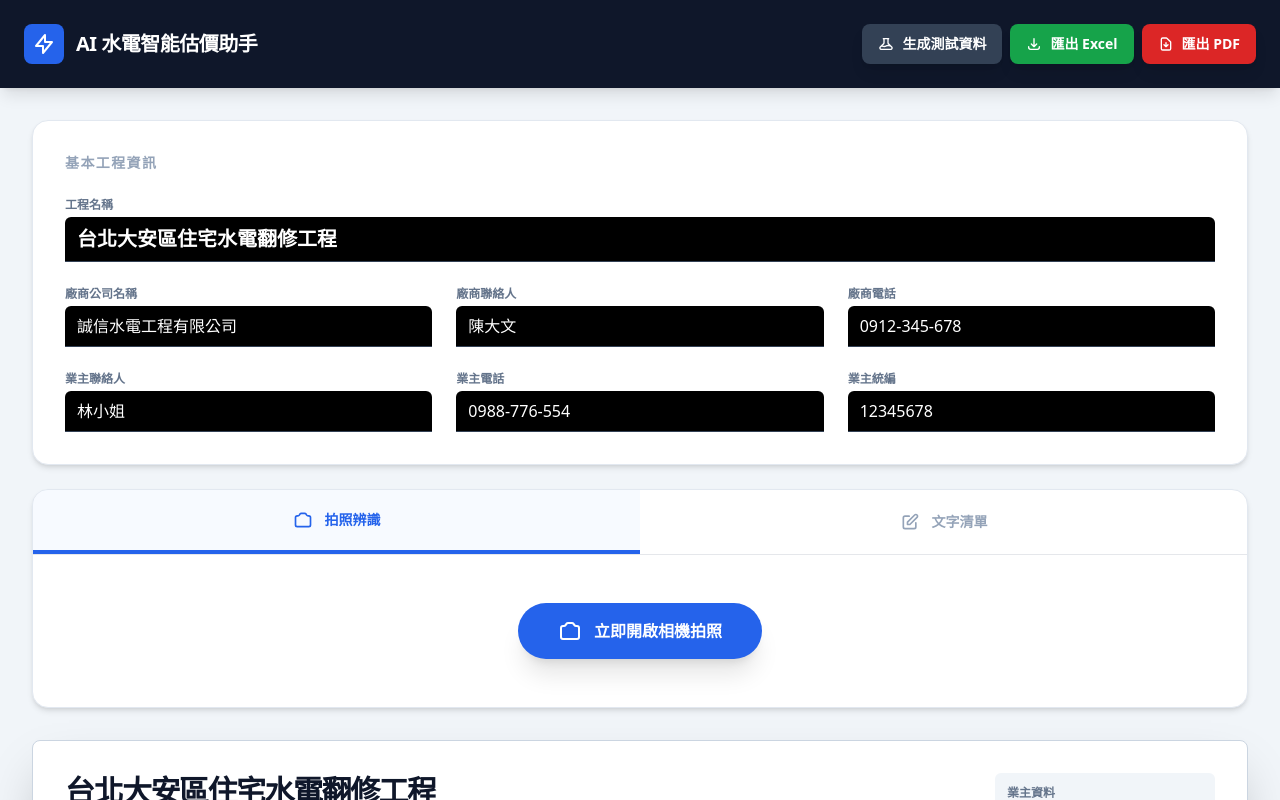
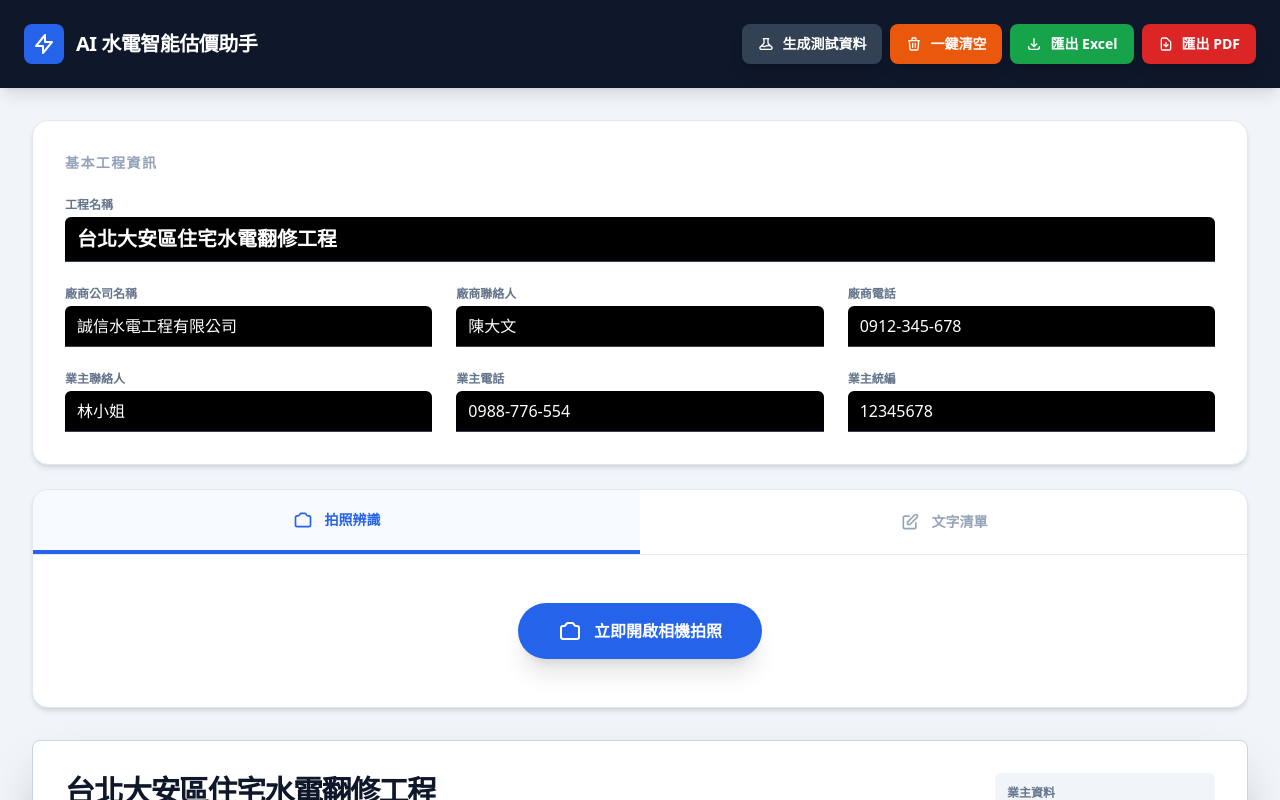
Before and after one commit to loyu3c/water-helper, a React (Vite) app: page / in a window 1280 px wide. Both pictures are taken after a click on the button "生成測試資料". Shown: the top 800 px of the page. Built offline with nearby package versions, Linux system fonts and the light colour scheme; no server answers.

Commit message:
feat: add clear all data button

```diff
--- a/App.tsx
+++ b/App.tsx
@@ -123,6 +123,16 @@ const App: React.FC = () => {
       { title: '特力屋水電材料', uri: 'https://www.trplus.com.tw/' },
       { title: '水電材料行行情參考', uri: 'https://www.google.com/search?q=水電材料報價' }
     ]);
+  };
+
+  const clearAllData = () => {
+    if (items.length === 0) return;
+    if (window.confirm('確定要清空所有估價項目嗎？\n此動作無法復原。')) {
+      setItems([]);
+      setSources([]);
+      setError(null);
+      setPreviewImage(null);
+    }
   };
 
   const handleFileUpload = async (event: React.ChangeEvent<HTMLInputElement>) => {
@@ -302,6 +312,14 @@ const App: React.FC = () => {
               生成測試資料
             </button>
             {items.length > 0 && (
+              <button onClick={clearAllData} className="bg-orange-600 hover:bg-orange-700 text-white px-4 py-2.5 rounded-lg flex items-center gap-2 text-sm font-bold shadow-lg transition-all active:scale-95">
+                <svg xmlns="http://www.w3.org/2000/svg" className="h-4 w-4" fill="none" viewBox="0 0 24 24" stroke="currentColor">
+                  <path strokeLinecap="round" strokeLinejoin="round" strokeWidth={2} d="M19 7l-.867 12.142A2 2 0 0116.138 21H7.862a2 2 0 01-1.995-1.858L5 7m5 4v6m4-6v6m1-10V4a1 1 0 00-1-1h-4a1 1 0 00-1 1v3M4 7h16" />
+                </svg>
+                一鍵清空
+              </button>
+            )}
+            {items.length > 0 && (
               <>
                 <button onClick={exportToExcel} className="bg-green-600 hover:bg-green-700 text-white px-4 py-2.5 rounded-lg flex items-center gap-2 text-sm font-bold shadow-lg transition-all active:scale-95">
                   <svg xmlns="http://www.w3.org/2000/svg" className="h-4 w-4" fill="none" viewBox="0 0 24 24" stroke="currentColor">
```
